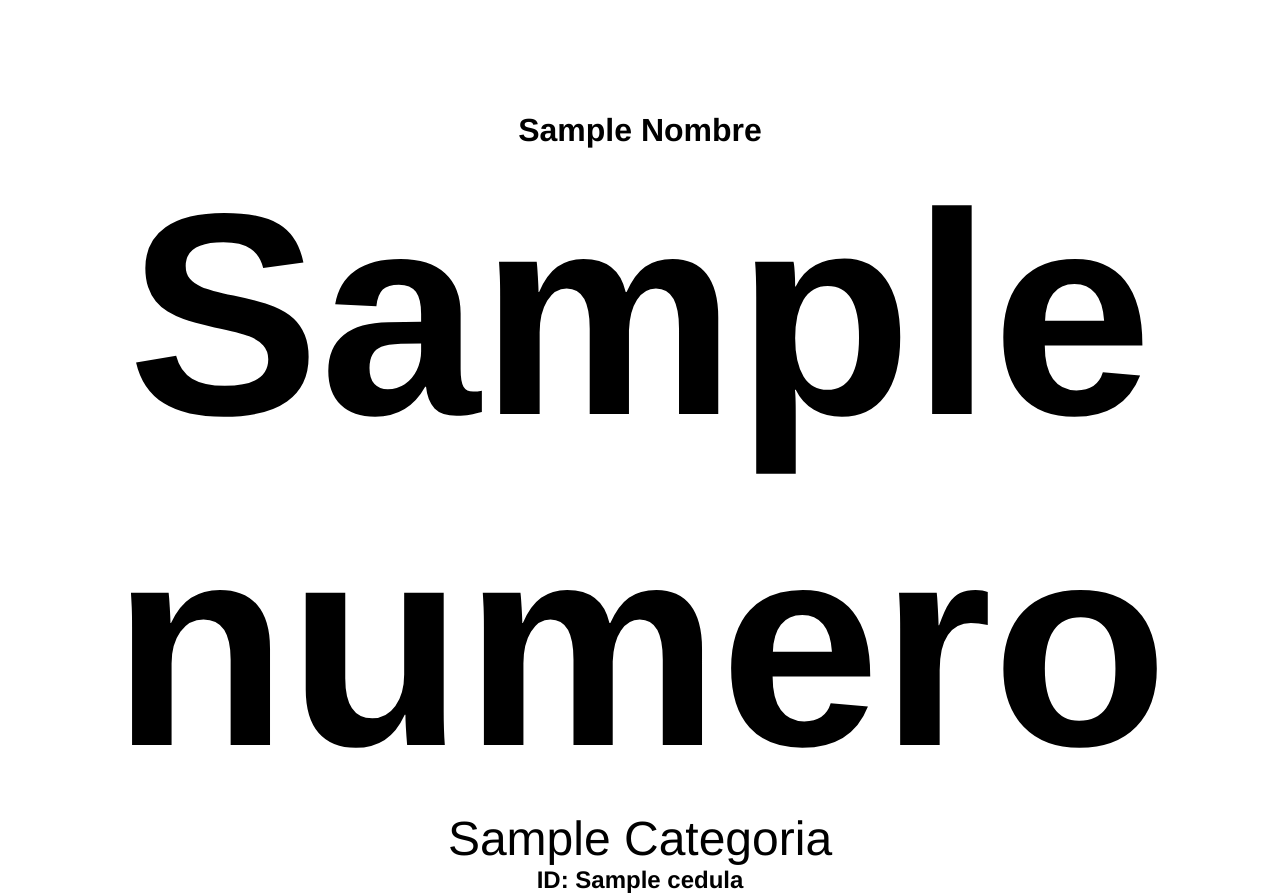
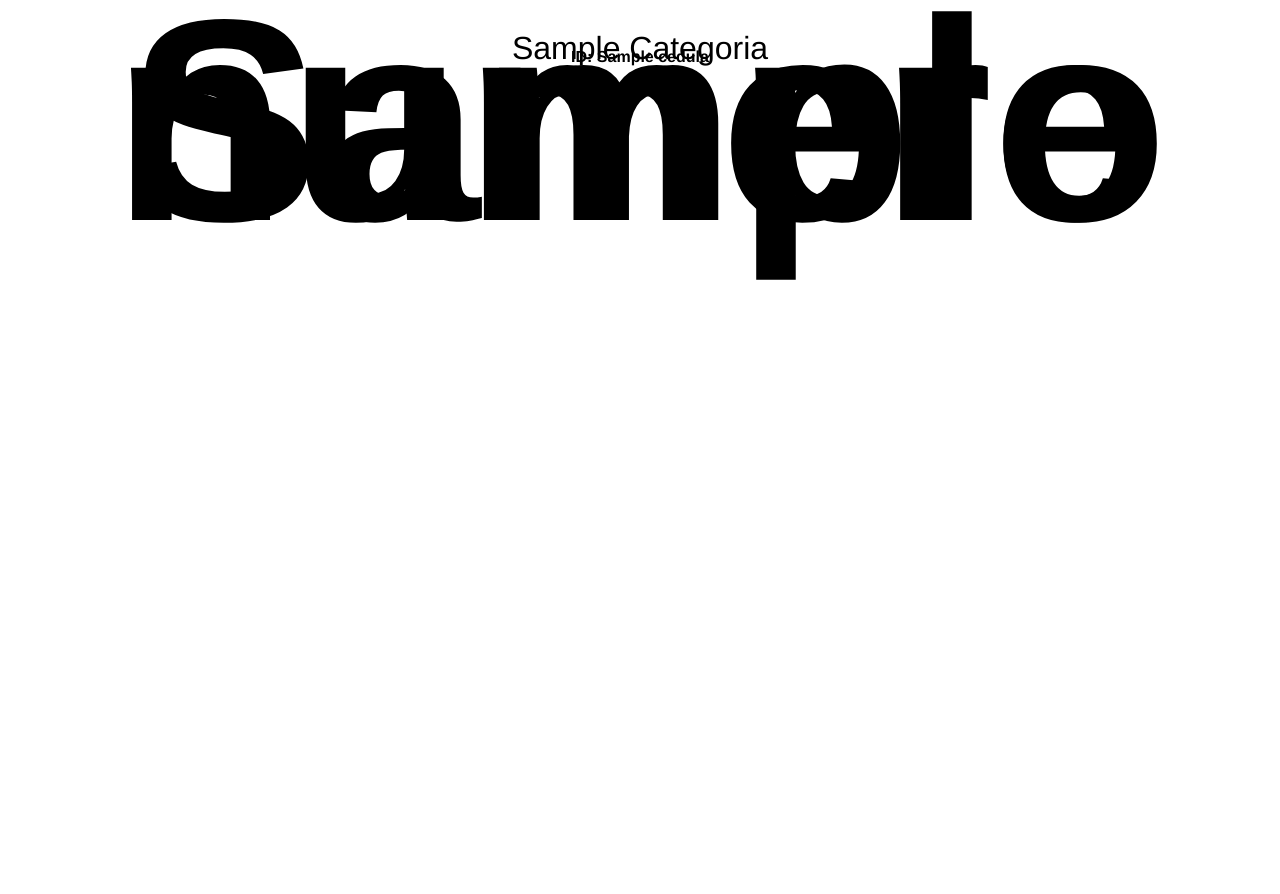
Before and after one commit to mediaNweb/vec, a PHP site: the page made by view/evento/bib.php in a window 1280 px wide. After the commit the page ends 280 px from the top, so only its background shows below. Run offline with PHP 8.4, Linux system fonts and the light colour scheme; the template is opened without the code that fills it: most values are stand-ins (such as "Sample title", 1, 10 or a date in 2020).

Commit message:
Bib Design update

```diff
--- a/css/bib_general_style.css
+++ b/css/bib_general_style.css
@@ -3,16 +3,21 @@ body {
 }
 
 .txt-name {
-  font-size: 2em;
+  color: white;
+  font-size: 6em;
   font-weight: bold;
-  padding-top: 3.5em;
+  line-height: 0em;
+  padding-top: 2em;
   text-align: center;
   text-transform: capitalize;
 }
 
 .txt-event {
-  font-size: 3em;
+  font-size: 2em;
   font-weight: normal;
+  line-height: 0em;
+  margin: 0px;
+  padding: 0;
   text-align: center;
   text-transform: capitalize;
 }
@@ -25,12 +30,16 @@ body {
 
 .txt-bracket {
   text-align: center;
-  font-size: 1.5em;
+  font-size: 1em;
   font-weight: bold;
+  margin-top: 0px;
 }
 
 .txt-bib {
   font-size: 18em;
+  line-height: 0em;
+  margin: -72px 0px;
+  padding: 0;
   text-align: center;
   font-weight: bold;
 }
```
Also changed, not shown: 2 other files.
